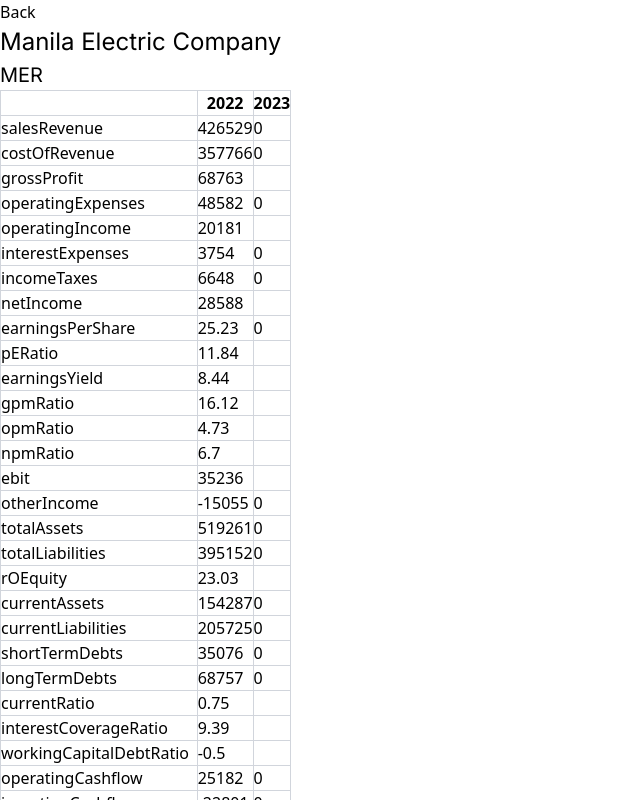
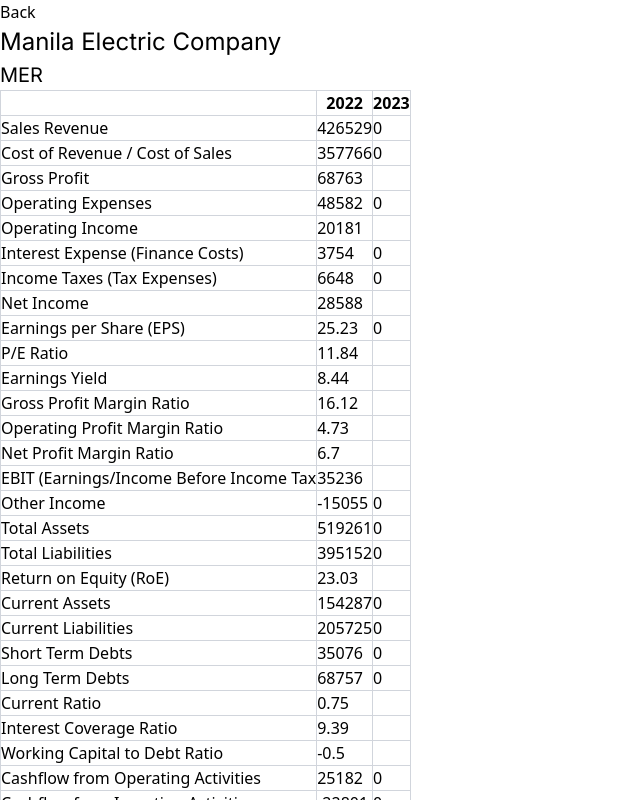
Before and after one commit to clutchky/fundadashboard, a React (Vite) app: page /stocks/770b in a window 1280 px wide. Shown: the top 800 px of the page, without its empty margins (0-640 px from the left). Built offline with nearby package versions, Linux system fonts and the light colour scheme; data requests are answered from the project's data file.

Commit message:
added labels to table data

```diff
--- a/src/components/StockTable.jsx
+++ b/src/components/StockTable.jsx
@@ -1,6 +1,4 @@
-import { useEffect } from "react";
-import { useLoaderData } from "react-router-dom";
-import { getStock } from "../services/apiStocks";
+import { metricStrings } from "../ui/utilities";
 
 function StockTable({ stock }) {
   const financialData = stock.financialData;
@@ -9,7 +7,7 @@
   const metrics = Object.keys(financialData[0]).filter((key) => key !== "year");
 
   // console.log(financialData);
-  console.log("financial data", financialData);
+  // console.log("financial data", financialData);
 
   return (
     <table className="table-auto border-collapse border border-gray-400">
@@ -24,16 +22,31 @@
         </tr>
       </thead>
       <tbody>
-        {metrics.map((metric, metricIndex) => (
-          <tr className="border border-gray-300" key={metricIndex}>
-            <td className="border border-gray-300">{metric}</td>
-            {financialData.map((item, yearIndex) => (
-              <td className="border border-gray-300" key={yearIndex}>
-                {item[metric]}
-              </td>
-            ))}
-          </tr>
-        ))}
+        {metrics.map((metric, metricIndex) => {
+          const label = metricStrings[metric] || metric;
+
+          return (
+            <tr className="border border-gray-300" key={metricIndex}>
+              <td className="border border-gray-300">{label}</td>
+              {financialData.map((item, yearIndex) => {
+                const value = item[metric];
+
+                const displayValue =
+                  metric === "cashflowGtLongTermDebt"
+                    ? value
+                      ? "yes"
+                      : "no"
+                    : value;
+
+                return (
+                  <td className="border border-gray-300" key={yearIndex}>
+                    {displayValue}
+                  </td>
+                );
+              })}
+            </tr>
+          );
+        })}
       </tbody>
     </table>
   );
--- a/src/data/stocks.json
+++ b/src/data/stocks.json
@@ -54,7 +54,7 @@
           "grossProfit": 17605,
           "operatingExpenses": 7365,
           "operatingIncome": 10240,
-          "interestExpense": 1317,
+          "interestExpenses": 1317,
           "incomeTaxes": -295,
           "netIncome": 9679,
           "earningsPerShare": 2.28,
@@ -84,6 +84,28 @@
           "dividendYield": 5.68,
           "totalDivs": 1.25,
           "divPayoutRatio": 54.82
+        },
+        {
+          "year": 2020,
+          "price": "13.78",
+          "salesRevenue": "28250",
+          "costOfRevenue": "19699",
+          "operatingExpenses": "4554",
+          "interestExpenses": "1095",
+          "incomeTaxes": "133",
+          "earningsPerShare": "0.77",
+          "otherIncome": "-578",
+          "totalAssets": "71146",
+          "totalLiabilities": "28961",
+          "currentAssets": "23299",
+          "currentLiabilities": "16521",
+          "shortTermDebts": "8214",
+          "longTermDebts": "11763",
+          "operatingCashflow": "9825",
+          "investingCashflow": "-4180",
+          "financingCashflow": "-4049",
+          "capEx": "6",
+          "totalDivs": 0
         }
       ],
       "id": "c699"
--- /dev/null
+++ b/src/ui/utilities.js
@@ -0,0 +1,37 @@
+export const metricStrings = {
+  salesRevenue: "Sales Revenue",
+  costOfRevenue: "Cost of Revenue / Cost of Sales",
+  grossProfit: "Gross Profit",
+  operatingExpenses: "Operating Expenses",
+  operatingIncome: "Operating Income",
+  interestExpenses: "Interest Expense (Finance Costs)",
+  incomeTaxes: "Income Taxes (Tax Expenses)",
+  netIncome: "Net Income",
+  earningsPerShare: "Earnings per Share (EPS)",
+  pERatio: "P/E Ratio",
+  earningsYield: "Earnings Yield",
+  gpmRatio: "Gross Profit Margin Ratio",
+  opmRatio: "Operating Profit Margin Ratio",
+  npmRatio: "Net Profit Margin Ratio",
+  ebit: "EBIT (Earnings/Income Before Income Tax",
+  otherIncome: "Other Income",
+  totalAssets: "Total Assets",
+  totalLiabilities: "Total Liabilities",
+  rOEquity: "Return on Equity (RoE)",
+  currentAssets: "Current Assets",
+  currentLiabilities: "Current Liabilities",
+  shortTermDebts: "Short Term Debts",
+  longTermDebts: "Long Term Debts",
+  currentRatio: "Current Ratio",
+  interestCoverageRatio: "Interest Coverage Ratio",
+  workingCapitalDebtRatio: "Working Capital to Debt Ratio",
+  operatingCashflow: "Cashflow from Operating Activities",
+  investingCashflow: "Cashflow from Investing Activities",
+  financingCashflow: "Cashflow from Financing Activities",
+  capEx: "Capital Expenditures",
+  freeCashflow: "Free Cashflow",
+  cashflowGtLongTermDebt: "3x Cashflow > Long Term Debt?",
+  dividendYield: "Dividend Yield",
+  totalDivs: "Total Dividends in a year",
+  divPayoutRatio: "Dividend Payout Ratio",
+};
```
